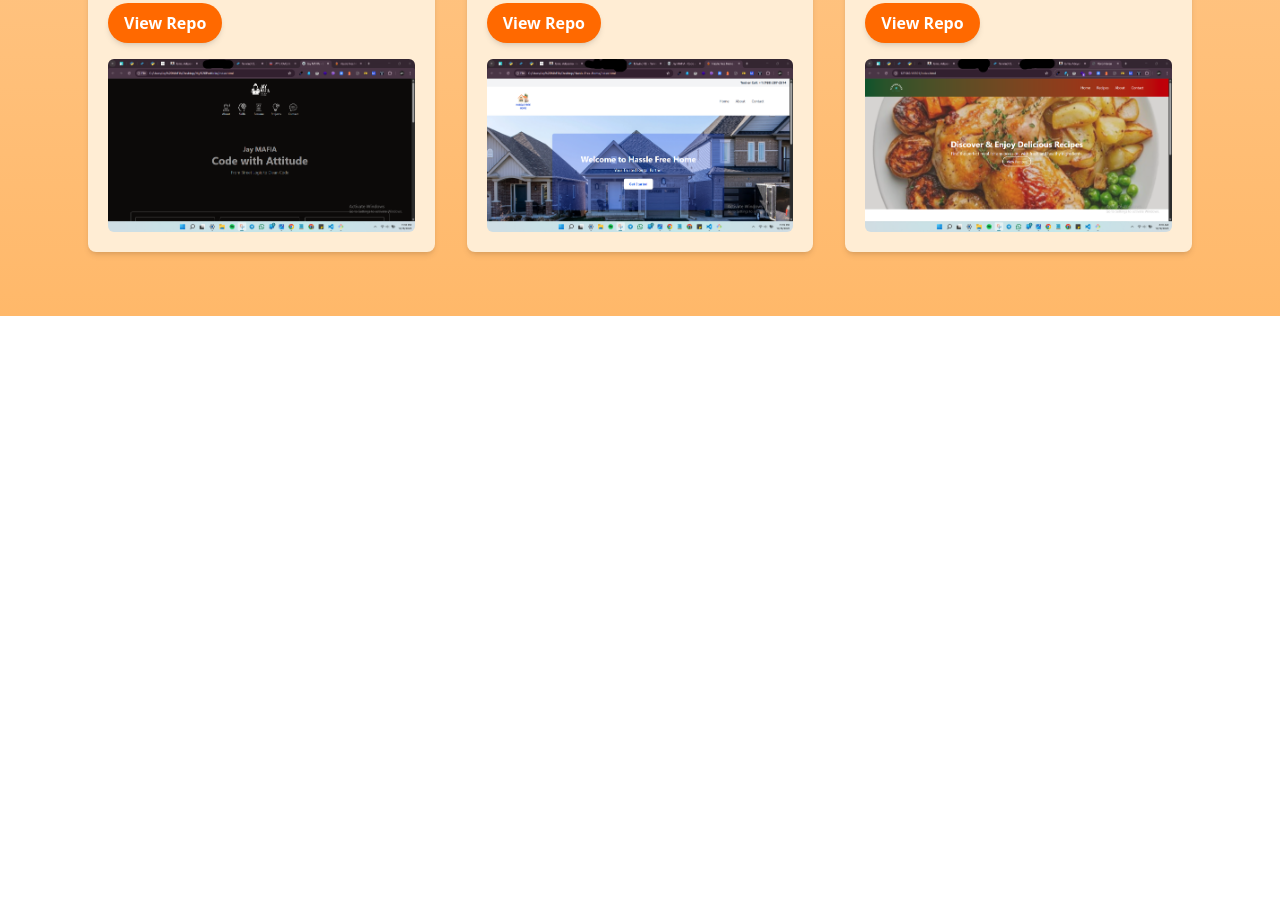
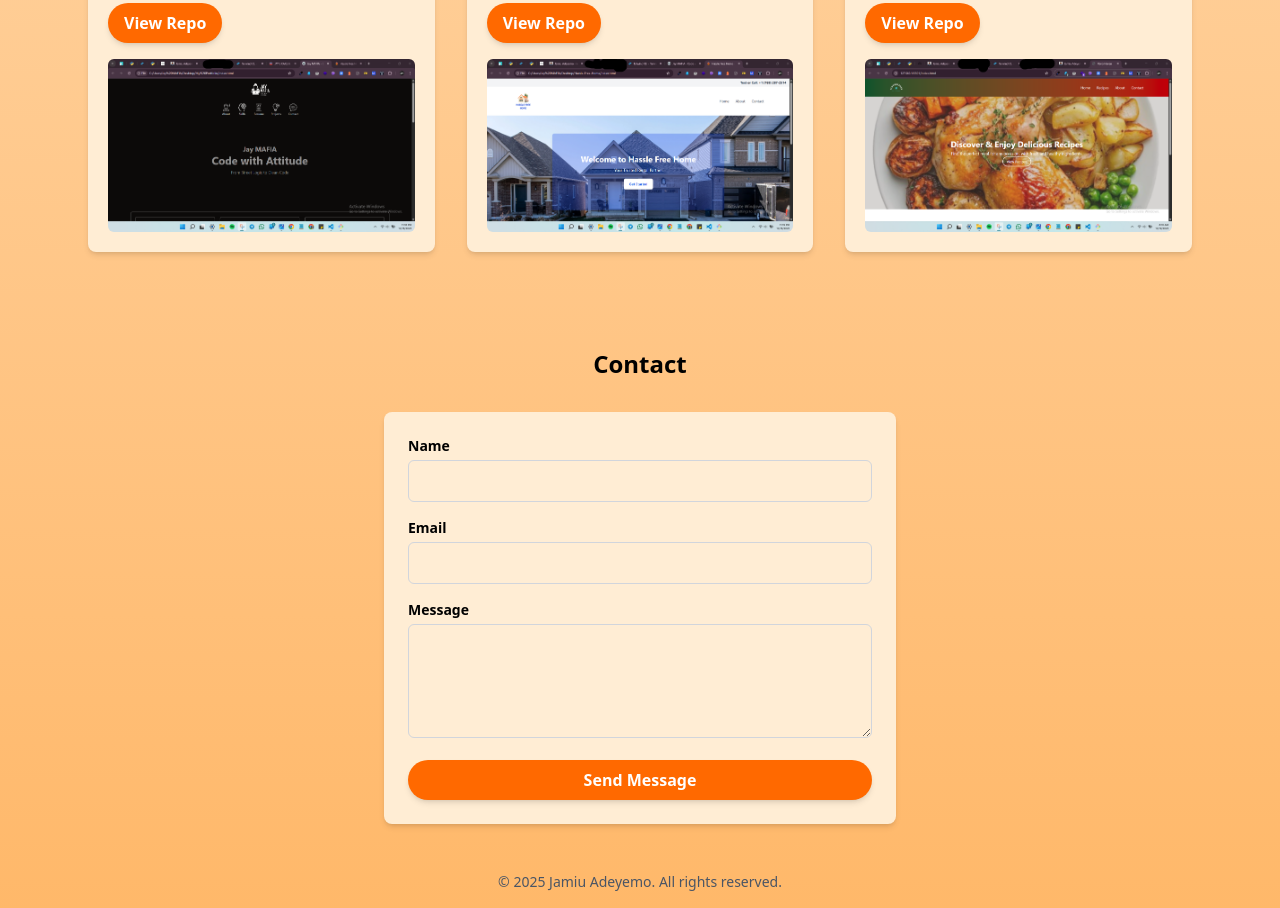
Before and after one commit to callmejaymafia/portfolio-for-me, a plain HTML site: page index.html in a window 1280 px wide. Shown: the part 1790-2698 px from the top of the page. Before the commit the page ends 2106 px from the top, so only its background shows below. Drawn offline with Linux system fonts and the light colour scheme.

Commit message:
Contact form and copyright section added

```diff
--- a/index.html
+++ b/index.html
@@ -297,8 +297,67 @@
       </div>
     </section>
 
+    <!-- Contact Section -->
+    <section id="contact" class="py-8">
+      <h3 class="text-center font-bold text-2xl mb-8">Contact</h3>
+      <form
+        action="https://formspree.io/f/xwprzlvq"
+        method="POST"
+        class="max-w-lg mx-auto bg-orange-100 p-6 rounded-lg shadow-md space-y-4"
+      >
+        <div>
+          <label for="name" class="block text-sm font-semibold mb-1"
+            >Name</label
+          >
+          <input
+            type="text"
+            id="name"
+            name="name"
+            required
+            class="w-full p-2 border border-gray-300 rounded-md"
+          />
+        </div>
+        <div>
+          <label for="email" class="block text-sm font-semibold mb-1"
+            >Email</label
+          >
+          <input
+            type="email"
+            id="email"
+            name="email"
+            required
+            class="w-full p-2 border border-gray-300 rounded-md"
+          />
+        </div>
+        <div>
+          <label for="message" class="block text-sm font-semibold mb-1"
+            >Message</label
+          >
+          <textarea
+            id="message"
+            name="message"
+            rows="4"
+            required
+            class="w-full p-2 border border-gray-300 rounded-md"
+          ></textarea>
+        </div>
+        <button
+          type="submit"
+          class="w-full bg-orange-500 text-white px-4 py-2 rounded-full font-semibold shadow-md hover:bg-orange-600 transition-colors duration-300"
+        >
+          Send Message
+        </button>
+      </form>
+    </section>
 
+    <!-- Copyright -->
+    <footer class="py-4">
+      <p class="text-center text-sm text-gray-600">
+        &copy; <span id="year"></span> Jamiu Adeyemo. All rights reserved.
+      </p>
+    </footer>
 
+    <!-- Script  -->
     <script src="script.js"></script>
   </body>
 </html>
--- a/script.js
+++ b/script.js
@@ -28,3 +28,7 @@
       if (curr === target) clearInterval(animate);
     }, 20);
   });
+
+
+  //Copyright year
+   document.getElementById("year").textContent = new Date().getFullYear();
```
Also changed, not shown: src/output.css.
